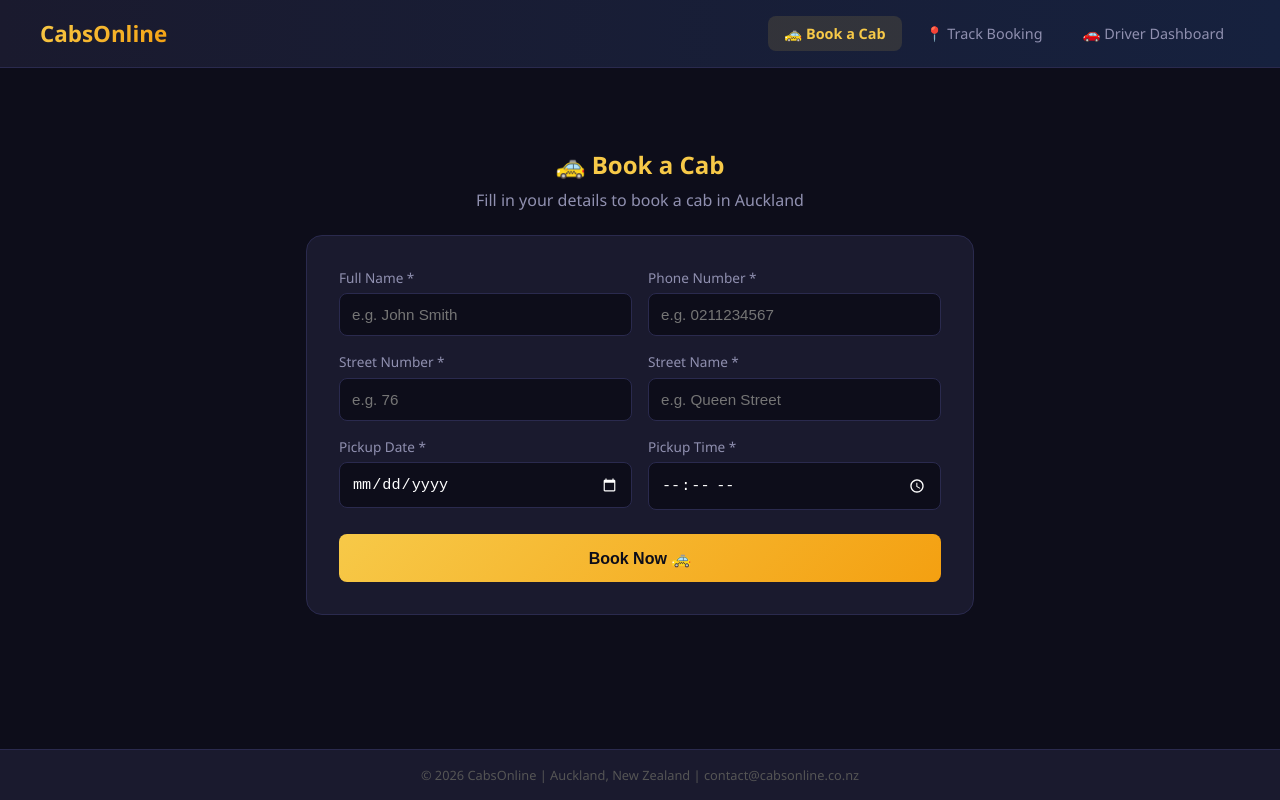
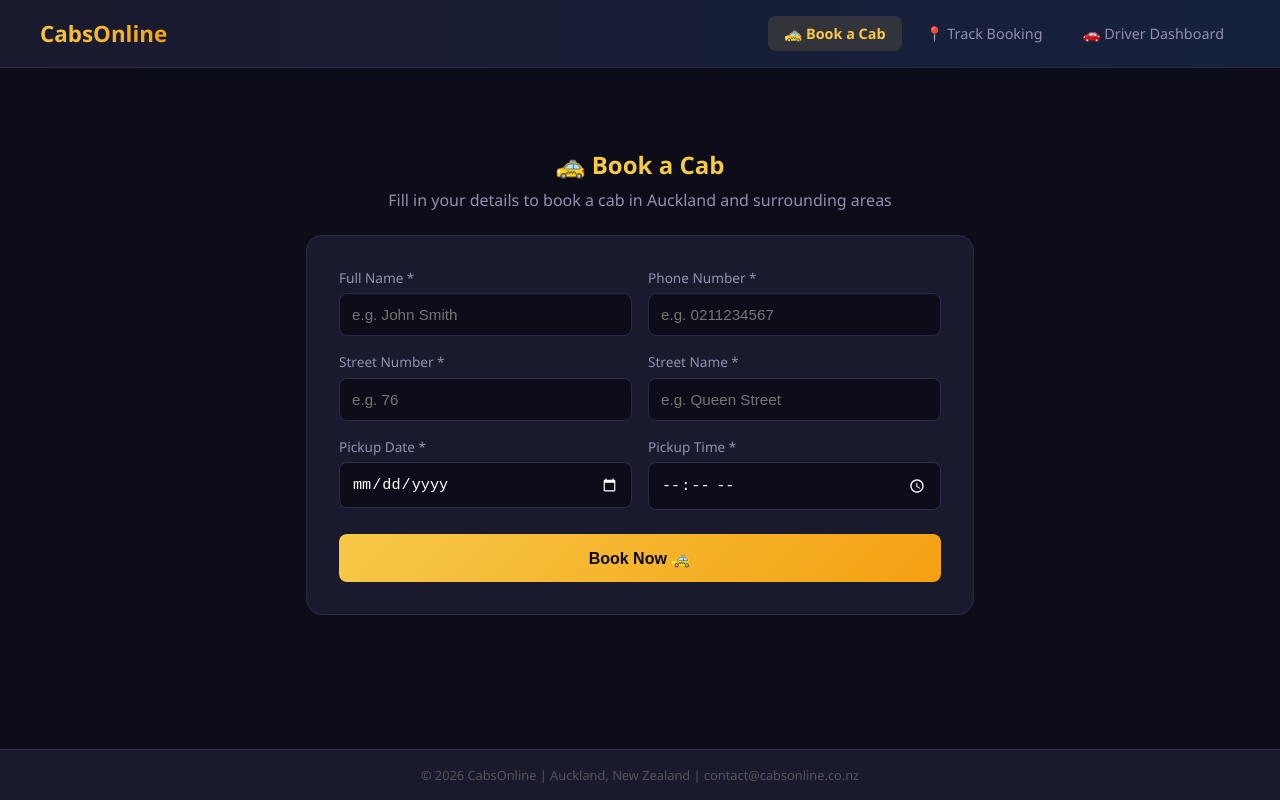
Before and after one commit to 97chopra/cabsonline-part2, a React (Vite) app: page / in a window 1280 px wide. Built offline with nearby package versions, Linux system fonts and the light colour scheme.

Commit message:
fix(content): update booking form subtitle to include Auckland surrounding areas

```diff
--- a/src/BookingForm.jsx
+++ b/src/BookingForm.jsx
@@ -76,7 +76,7 @@ function BookingForm() {
   return (
     <div style={styles.container}>
       <h2 style={styles.title}>🚕 Book a Cab</h2>
-      <p style={styles.subtitle}>Fill in your details to book a cab in Auckland</p>
+      <p style={styles.subtitle}>Fill in your details to book a cab in Auckland and surrounding areas</p>
       {error && <p style={styles.error}>{error}</p>}
       <div style={styles.formCard}>
         <form onSubmit={handleSubmit}>
```
